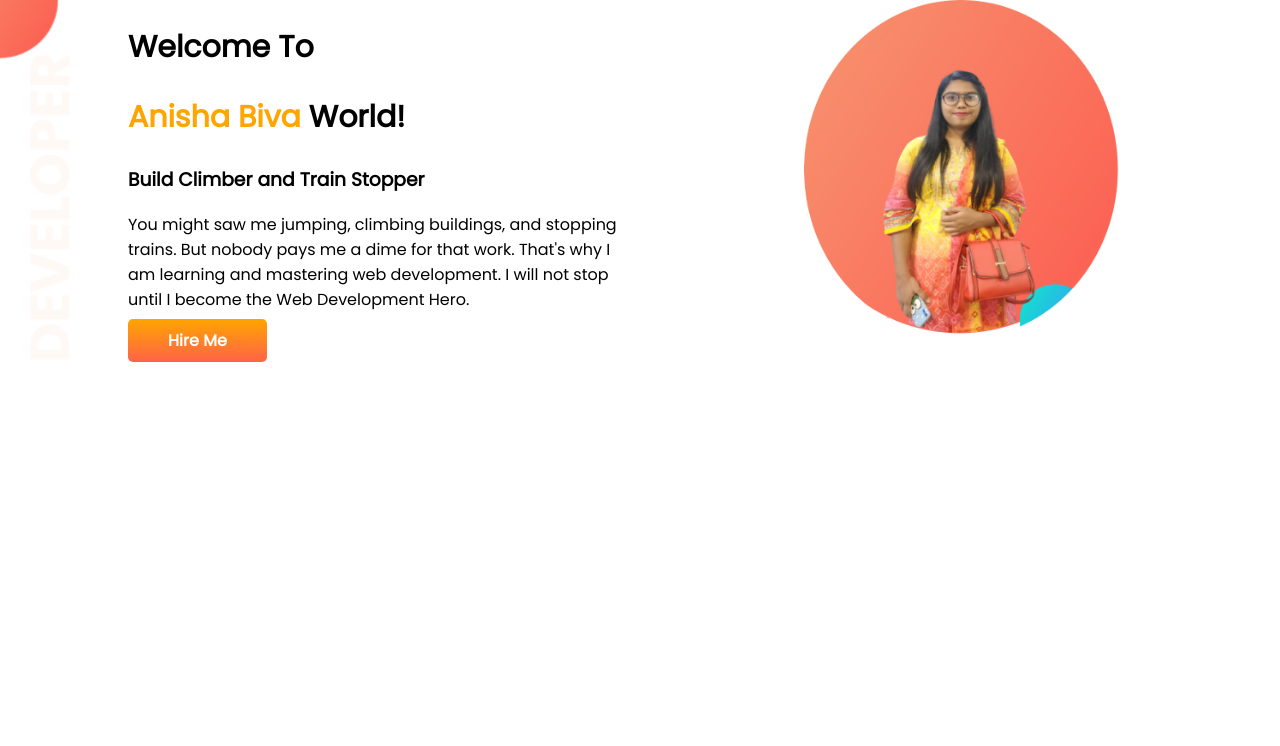
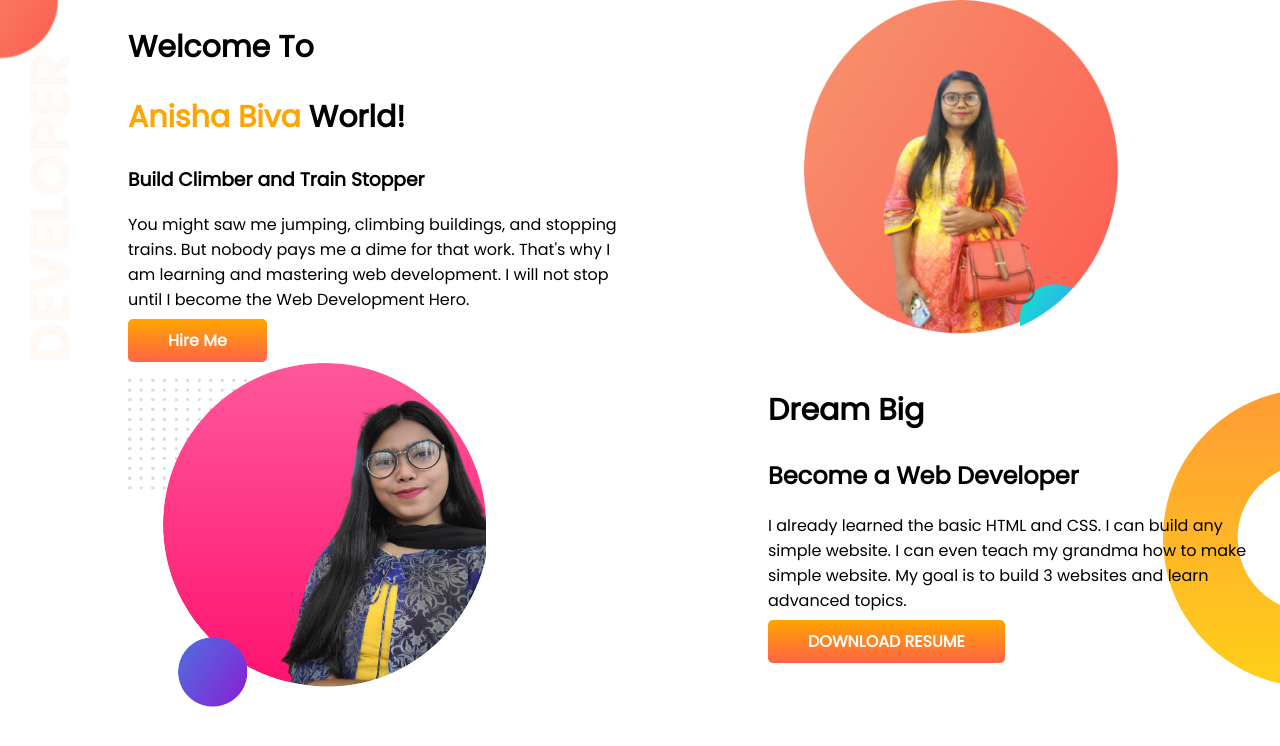
Before and after one commit to anishabiva/developer.portfolio, a plain HTML site: page index.html in a window 1280 px wide. Drawn offline with Linux system fonts and the light colour scheme.

Commit message:
dream addede

```diff
--- a/index.html
+++ b/index.html
@@ -30,6 +30,25 @@
             <img src="images/biva.png" alt="">
         </div>
     </section>
+    <section class="dream-big">
+        <div class="half-width">
+            <img src="images/bivaa.png" alt="">
+        </div>
+        <div class="half-width">
+            <h1>Dream Big</h1>
+            <h2>Become a Web Developer</h2>
+            <p>
+                I already learned the basic HTML and CSS.
+                I can build any simple website.
+                I can even teach my grandma
+                how to make simple website.
+                My goal is to build 3 websites and
+                learn advanced topics.
+            </p>
+            <a class="link-button" target="_blank" href="">DOWNLOAD RESUME</a>
+        </div>
+
+    </section>
 
 
 </body>
--- a/style.css
+++ b/style.css
@@ -13,6 +13,8 @@ h1{
 }
 section{
     display: flex;
+    margin-bottom: 20;
+
 }
 .half-width{
    width: 50%;
@@ -34,3 +36,9 @@ section{
     background-image: url(images/top-banner.png);
     background-repeat: no-repeat;
 }
+.dream-big{
+    background-image: url(images/dream-bg.png);
+    background-repeat: no-repeat;
+    background-position: right;
+
+}
```
Also changed, not shown: images/bivaa.png (added), images/my-bg2.png (deleted).
